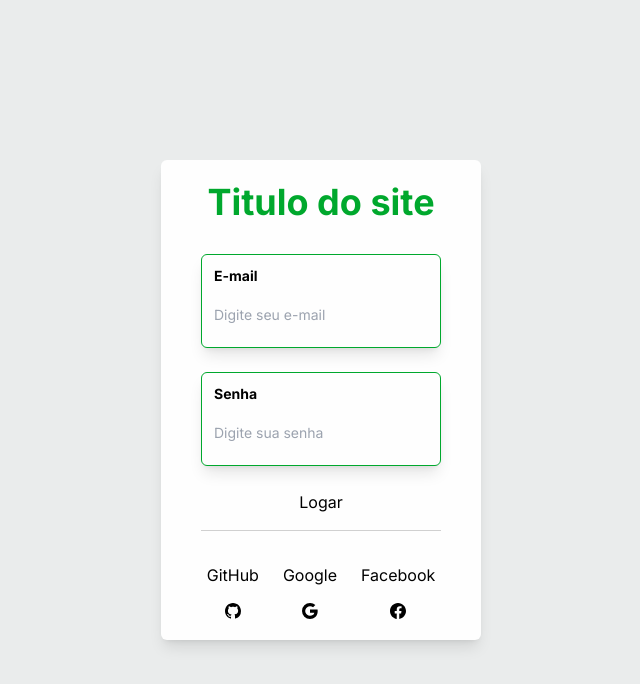
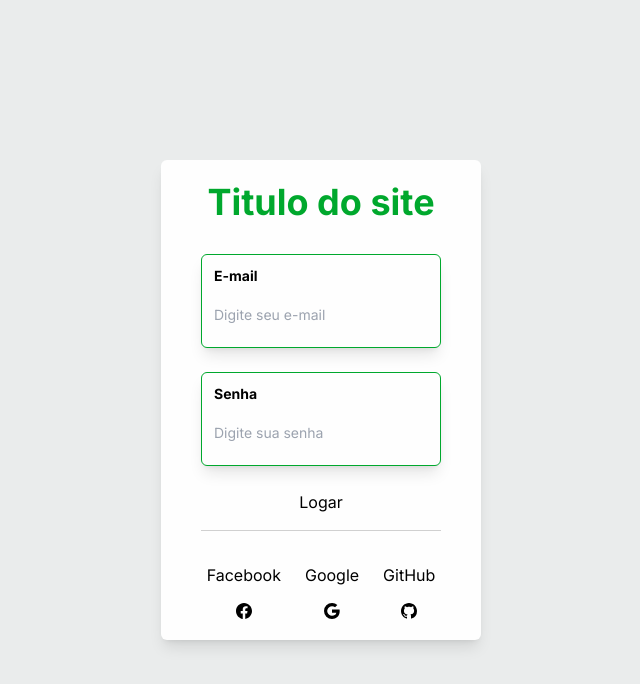
Before and after one commit to matheus98rocha/devsync, a Next.js app: page / in a window 1280 px wide. Shown: the top 684 px of the page, without its empty margins (319-959 px from the left). Built offline with nearby package versions, Linux system fonts and the light colour scheme; what tailwindcss-animated would draw is missing.

Commit message:
feat - Finalizando layout tela login

```diff
--- a/src/app/components/social-media-icons/social-media-icons.components.tsx
+++ b/src/app/components/social-media-icons/social-media-icons.components.tsx
@@ -2,22 +2,50 @@ import React from 'react'
 import * as BS from 'react-icons/bs'
 
 function SocialMediaIcons() {
+  const iconsData = React.useMemo(
+    () => [
+      {
+        label: 'Facebook',
+        icon: <BS.BsFacebook />,
+      },
+      {
+        label: 'Google',
+        icon: <BS.BsGoogle />,
+      },
+      {
+        label: 'GitHub',
+        icon: <BS.BsGithub />,
+      },
+    ],
+    [],
+  )
+
   return (
-    <div className="flex items-center justify-center gap-6">
-      <div className="flex items-center justify-center gap-4 flex-col hover:animate-jump">
-        <label>GitHub</label>
-        <BS.BsGithub />
-      </div>
-
-      <div className="flex items-center justify-center gap-4 flex-col hover:animate-jump">
-        <label>Google</label>
-        <BS.BsGoogle />
-      </div>
-
-      <div className="flex items-center justify-center gap-4 flex-col hover:animate-jump">
-        <label>Facebook</label>
-        <BS.BsFacebook />
-      </div>
+    <div
+      className="
+      flex
+      items-center
+      justify-center
+      gap-6"
+    >
+      {iconsData.map((item) => (
+        <>
+          <div
+            className="
+          flex
+          items-center
+          justify-center
+          gap-4
+          flex-col
+          hover:animate-jump
+          hover:text-primary
+          "
+          >
+            <p>{item.label}</p>
+            {item.icon}
+          </div>
+        </>
+      ))}
     </div>
   )
 }
--- a/src/app/page.tsx
+++ b/src/app/page.tsx
@@ -34,6 +34,7 @@ export default function Home() {
         px-10
         rounded-md
         shadow-lg
+        animate-fade-up
         "
       >
         <h1 className="text-primary text-4xl font-bold">Titulo do site</h1>
```
Also changed, not shown: 1 other file (tests, documents, lock files or other folders).
